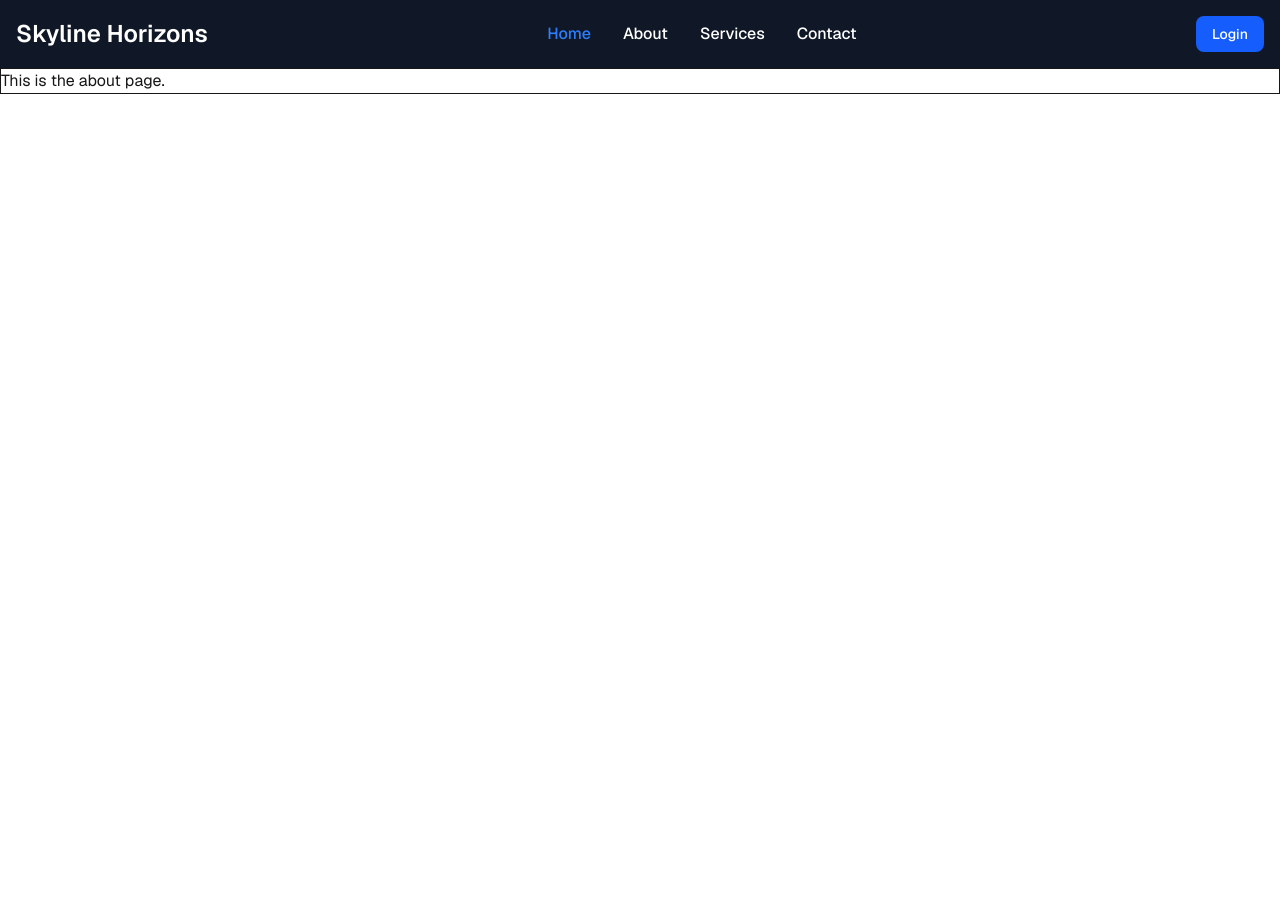
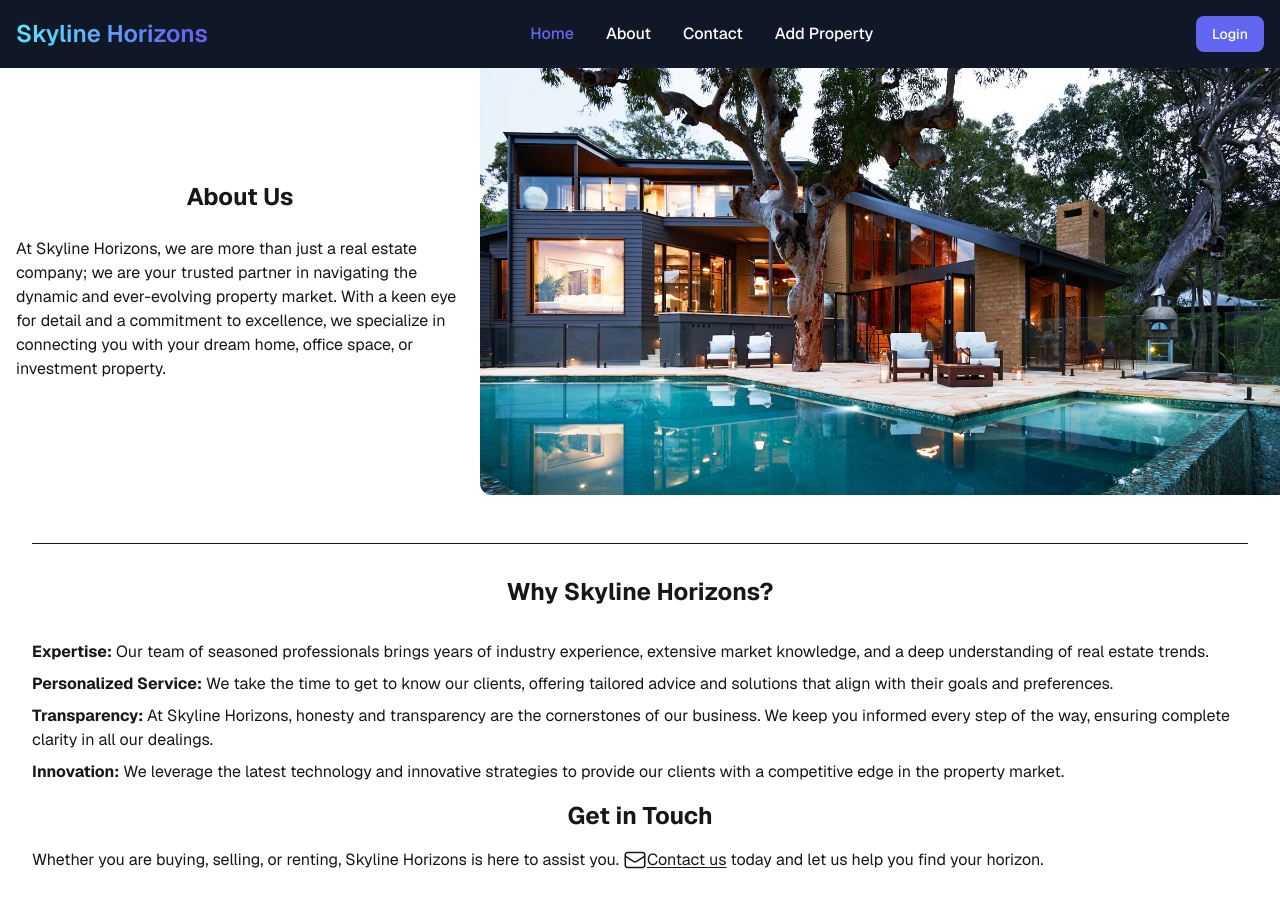
Before and after one commit to HADES248/Skyline-Horizons, a Next.js app: page /about in a window 1280 px wide. Before the commit the page ends 800 px from the top, so only its background shows below. Built offline with nearby package versions, Linux system fonts and the light colour scheme.

Commit message:
adding contact page and improving about page & color schemes.

```diff
--- a/src/app/about/page.jsx
+++ b/src/app/about/page.jsx
@@ -1,7 +1,37 @@
+import Link from "next/link"
+
 export default function About() {
   return (
-    <div className='border'>
-        This is the about page.
-    </div>
+    <>
+      <div className="max-w-screen-2xl flex justify-center flex-col-reverse lg:flex-row items-center 2xl:mx-auto">
+        <div className="flex flex-col justify-center items-center p-4">
+          <h1 className="text-2xl mb-6"><b>About Us</b></h1>
+          <p>At Skyline Horizons, we are more than just a real estate company; we are your trusted partner in navigating the dynamic and ever-evolving property market. With a keen eye for detail and a commitment to excellence, we specialize in connecting you with your dream home, office space, or investment property.</p>
+        </div>
+        <img className="w-5xl lg:w-[650px] xl:w-[800px] lg:rounded-bl-xl 2xl:rounded-b-xl" src="about-page.jpg" alt="" />
+      </div>
+      <div className="max-w-screen-2xl mt-4 2xl:mx-auto p-8">
+        <h1 className="text-2xl flex justify-center items-center mb-8 pt-8 border-t-1"><b>Why Skyline Horizons?</b></h1>
+        <p className="mb-2">
+          <b>Expertise:</b> Our team of seasoned professionals brings years of industry experience, extensive market knowledge, and a deep understanding of real estate trends.
+        </p>
+        <p className="mb-2">
+          <b>Personalized Service:</b> We take the time to get to know our clients, offering tailored advice and solutions that align with their goals and preferences.
+        </p>
+        <p className="mb-2">
+          <b>Transparency:</b> At Skyline Horizons, honesty and transparency are the cornerstones of our business. We keep you informed every step of the way, ensuring complete clarity in all our dealings.
+        </p>
+        <p>
+          <b>Innovation:</b> We leverage the latest technology and innovative strategies to provide our clients with a competitive edge in the property market.
+        </p>
+        <h1 className="text-2xl flex justify-center mt-4 mb-4"><b>Get in Touch</b></h1>
+        <p>Whether you are buying, selling, or renting, Skyline Horizons is here to assist you. <Link href="/contact" className="underline underline-offset-2 hover:text-primary">
+          <svg xmlns="http://www.w3.org/2000/svg" fill="none" viewBox="0 0 24 24" strokeWidth="1.5" stroke="currentColor" className="size-6 inline">
+            <path strokeLinecap="round" strokeLinejoin="round" d="M21.75 6.75v10.5a2.25 2.25 0 0 1-2.25 2.25h-15a2.25 2.25 0 0 1-2.25-2.25V6.75m19.5 0A2.25 2.25 0 0 0 19.5 4.5h-15a2.25 2.25 0 0 0-2.25 2.25m19.5 0v.243a2.25 2.25 0 0 1-1.07 1.916l-7.5 4.615a2.25 2.25 0 0 1-2.36 0L3.32 8.91a2.25 2.25 0 0 1-1.07-1.916V6.75" />
+          </svg>
+          Contact us</Link> today and let us help you find your horizon.</p>
+      </div>
+
+    </>
   )
 }
--- /dev/null
+++ b/src/app/contact/page.jsx
@@ -0,0 +1,35 @@
+export default function Contact() {
+  return (
+    <div className="max-w-screen-2xl flex flex-col justify-center items-center mt-3 2xl:mx-auto">
+      <div className="p-6 bg-gray-800 border-gray-700 rounded-lg shadow-lg w-[280px] sm:w-[430px]">
+        <form className="mb-6 w-full max-w-sm 2xl:mx-auto">
+          <div className="mb-6">
+            <label htmlFor="email" className="block mb-2 text-sm font-medium text-gray-200">Your email</label>
+            <input type="email" id="email" className="border text-sm rounded-lg block w-full p-2.5 bg-gray-900 border-gray-700 placeholder-gray-500 text-gray-200 focus:ring-blue-500 focus:border-blue-500" placeholder="name@company.com" required />
+          </div>
+          <div className="mb-6">
+            <label htmlFor="subject" className="block mb-2 text-sm font-medium text-gray-200">Subject</label>
+            <input type="text" id="subject" className="border text-sm rounded-lg block w-full p-2.5 bg-gray-900 border-gray-700 placeholder-gray-500 text-gray-200 focus:ring-blue-500 focus:border-blue-500" placeholder="Let us know how we can help you" required />
+          </div>
+          <div className="mb-6">
+            <label htmlFor="message" className="block mb-2 text-sm font-medium text-gray-200">Your message</label>
+            <textarea id="message" rows="4" className="block p-2.5 w-full text-sm rounded-lg border bg-gray-900 border-gray-700 placeholder-gray-500 text-gray-200 focus:ring-blue-500 focus:border-blue-500" placeholder="Your message..."></textarea>
+          </div>
+          <div className="flex justify-center items-center">
+            <button type="submit" className=" text-white w-1/2 bg-primary hover:bg-blue-600 font-medium rounded-lg text-sm px-5 py-2.5 mb-2 focus:bg-blue-700 focus:ring-offset-2 focus:ring-blue-500">Send message</button>
+          </div>
+        </form>
+        <div className="flex flex-col justify-center items-center">
+          <p className="mb-2 text-lg sm:text-xl text-gray-200 inline">
+            <a href="mailto:SkylineHorizons@gmail.com" className="hover:underline">SkylineHorizons@gmail.com</a>
+          </p>
+          <p className="text-lg sm:text-xl text-gray-200">
+            <a href="tel:212-456-7890" className="hover:underline">212-456-7890</a>
+          </p>
+        </div>
+      </div>
+    </div>
+
+
+  )
+}
--- a/src/app/globals.css
+++ b/src/app/globals.css
@@ -3,6 +3,7 @@
 @theme {
   --font-sans: var(--font-geist-sans);
   --font-mono: var(--font-geist-mono);
+  --color-primary: #6366f1;
 }
 
 :root {
@@ -13,7 +14,7 @@
 
 @media (prefers-color-scheme: dark) {
   :root {
-    --background: linear-gradient(to right, rgb(107, 214, 209) 11.2%, rgba(110, 123, 251, 1) 91.1%);
+    --background: linear-gradient(to right, rgb(99, 187, 183) 11.2%, rgba(110, 123, 251, 1) 91.1%);
     --foreground: #ededed;
   }
 }
--- a/src/components/Navbar.jsx
+++ b/src/components/Navbar.jsx
@@ -2,12 +2,11 @@ import Link from "next/link";
 
 export default function Navbar() {
   return (
-    <div className="">
     <nav className="bg-gray-900">
       <div className="max-w-screen-xl flex flex-wrap items-center justify-between mx-auto p-4">
-          <Link href="/" className="self-center sm:text-2xl font-semibold whitespace-nowrap text-white">Skyline Horizons</Link>
+        <Link href="/" className="self-center sm:text-2xl font-semibold whitespace-nowrap bg-gradient-to-r from-cyan-300 to-85% to-primary bg-clip-text text-transparent">Skyline Horizons</Link>
         <div className="flex md:order-2 space-x-3 md:space-x-0 rtl:space-x-reverse">
-            <button type="button" className="text-white font-medium rounded-lg text-sm px-4 py-2 text-center bg-blue-600 hover:bg-blue-700 focus:ring-blue-800">Login</button>
+          <button type="button" className="text-white font-medium rounded-lg text-sm px-4 py-2 text-center cursor-pointer bg-primary hover:bg-blue-700">Login</button>
           <button data-collapse-toggle="navbar-cta" type="button" className="inline-flex items-center p-2 w-10 h-10 justify-center text-sm  rounded-lg md:hidden focus:outline-none focus:ring-2 text-gray-400 hover:bg-gray-700 focus:ring-gray-600" aria-controls="navbar-cta" aria-expanded="false">
             <span className="sr-only">Open main menu</span>
             <svg className="w-5 h-5" aria-hidden="true" xmlns="http://www.w3.org/2000/svg" fill="none" viewBox="0 0 17 14">
@@ -18,21 +17,20 @@ export default function Navbar() {
         <div className="items-center justify-between hidden w-full md:flex md:w-auto md:order-1" id="navbar-cta">
           <ul className="flex flex-col font-medium p-4 md:p-0 mt-4 border rounded-lg md:space-x-8 rtl:space-x-reverse md:flex-row md:mt-0 md:border-0 bg-gray-800 md:bg-gray-900 border-gray-700">
             <li>
-                <Link href="/" className="block py-2 px-3 md:p-0 text-white bg-blue-700 rounded-sm md:bg-transparent md:text-blue-500" aria-current="page">Home</Link>
+              <Link href="/" className="block py-2 px-3 md:p-0 text-white bg-primary rounded-sm md:bg-transparent md:text-primary" aria-current="page">Home</Link>
             </li>
             <li>
-                <Link href="/about" className="block py-2 px-3 md:p-0 rounded-sm md:hover:text-blue-500 text-white hover:bg-gray-700 hover:text-white md:hover:bg-transparent border-gray-700">About</Link>
+              <Link href="/about" className="block py-2 px-3 md:p-0 rounded-sm md:hover:text-primary text-white hover:bg-gray-700 hover:text-white md:hover:bg-transparent border-gray-700">About</Link>
             </li>
             <li>
-                <Link href="/" className="block py-2 px-3 md:p-0 rounded-sm md:hover:text-blue-500 text-white hover:bg-gray-700 hover:text-white md:hover:bg-transparent border-gray-700">Services</Link>
+              <Link href="/contact" className="block py-2 px-3 md:p-0 rounded-sm md:hover:text-primary text-white hover:bg-gray-700 hover:text-white md:hover:bg-transparent border-gray-700">Contact</Link>
             </li>
             <li>
-                <Link href="/" className="block py-2 px-3 md:p-0 rounded-sm md:hover:text-blue-500 text-white hover:bg-gray-700 hover:text-white md:hover:bg-transparent border-gray-700">Contact</Link>
+              <Link href="/" className="block py-2 px-3 md:p-0 rounded-sm md:hover:text-primary text-white hover:bg-gray-700 hover:text-white md:hover:bg-transparent border-gray-700">Add Property</Link>
             </li>
           </ul>
         </div>
       </div>
     </nav>
-    </div>
   )
 }
```
Also changed, not shown: src/app/page.js (+20 -6 lines), public/about-page.jpg (added). Lines whose indentation alone changed are shown as unchanged.
